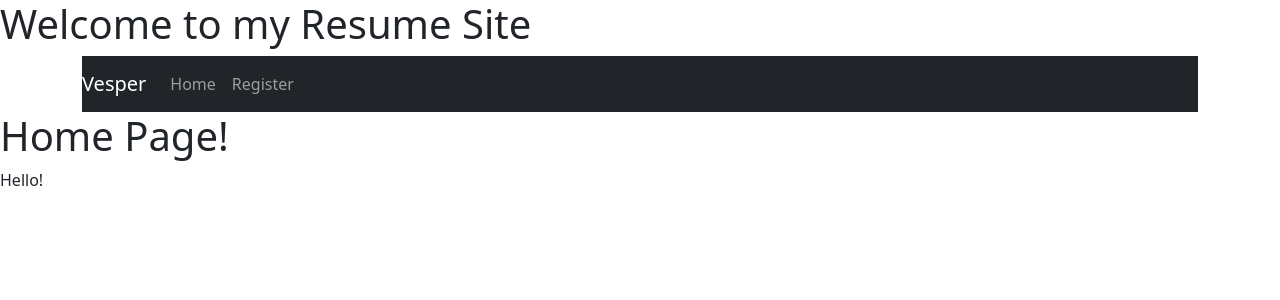
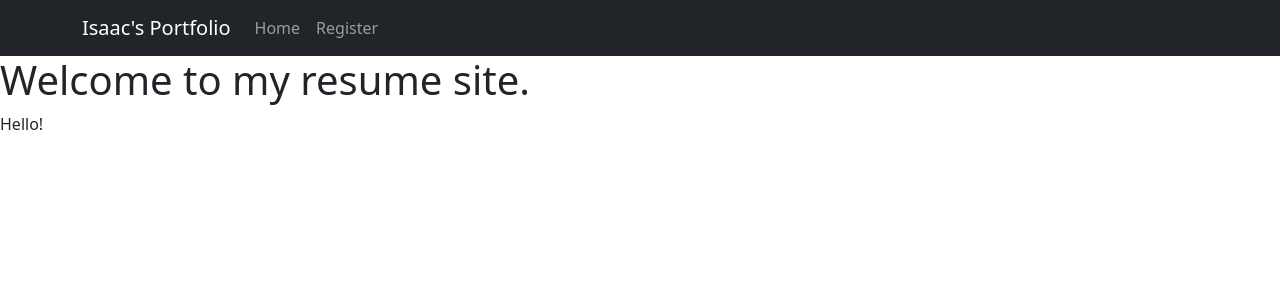
Before and after one commit to isaacrosdail/resume-site, a Flask app: page / in a window 1280 px wide. Shown: the top 300 px of the page. Run offline with Flask 3, Linux system fonts and the light colour scheme; some libraries are stand-ins or nearby versions.

Commit message:
Add basics of language toggle display

```diff
--- a/app/main/routes.py
+++ b/app/main/routes.py
@@ -1,11 +1,18 @@
-from flask import Blueprint, render_template
+from flask import Blueprint, render_template, request
+
+
+# Facilitate language toggle EN/GER
+from app.strings_en import STRINGS as EN
+from app.strings_de import STRINGS as DE
 
 main = Blueprint("main", __name__)
 
 # Main homepage route
 @main.route("/")
 def home():
-    return render_template("index.html")
+    lang = request.args.get("lang", "en")
+    strings = DE if lang == "de" else EN
+    return render_template("index.html", strings=strings["index"])
 
 # Contact page
 @main.route("/contact")
--- /dev/null
+++ b/app/static/css/style.css
@@ -0,0 +1,3 @@
+.navbar {
+    height: 3.5rem;
+}
--- /dev/null
+++ b/app/strings_de.py
@@ -0,0 +1,6 @@
+STRINGS = {
+    "index": {
+        "title": "Startseite",
+        "intro": "Willkommen zu meiner Lebenslaufwebseite."
+    }
+}
--- /dev/null
+++ b/app/strings_en.py
@@ -0,0 +1,6 @@
+STRINGS = {
+    "index": {
+        "title": "Home",
+        "intro": "Welcome to my resume site."
+    }
+}
--- a/app/templates/base.html
+++ b/app/templates/base.html
@@ -5,14 +5,14 @@
     <meta name="viewport" content="width=device-width, initial-scale=1.0">
     <title>{% block title %}My Resume Site{% endblock %}</title>
     <link rel="stylesheet" href="{{ url_for('static', filename = 'css/bootstrap.min.css')}}">
+    <link rel="stylesheet" href="{{ url_for('static', filename = 'css/style.css')}}">
 
 </head>
 <body>
     <header>
-        <h1>Welcome to my Resume Site</h1>
-        <div class="container">
-            <nav class="navbar navbar-expand-md navbar-dark bg-dark">
-                <span class="navbar-brand mb-0 h1">Vesper</span>
+        <nav class="navbar navbar-expand-md navbar-dark bg-dark">
+            <div class="container">
+                <span class="navbar-brand mb-0 h1">Isaac's Portfolio</span>
                 <div class="collapse navbar-collapse">
                     <ul class="navbar-nav me-auto">
                         <li class="nav-item {% if request.path == '/main/' %}active{% endif %}">
@@ -23,8 +23,8 @@
                         </li>
                     </ul>
                 </div>
-            </nav>
-        </div>
+            </div>
+        </nav>
     </header>
 
     <main>
--- a/app/templates/index.html
+++ b/app/templates/index.html
@@ -1,9 +1,9 @@
 {% extends "base.html" %}
 
-{% block title %}Homepage{% endblock %}
+{% block title %}{{ strings["title"] }}{% endblock %}
 
 {% block content %}
-<h1>Home Page!</h1>
+<h1>{{ strings["intro"] }}</h1>
     <p>Hello!</p>
 
 {% endblock %}
```
